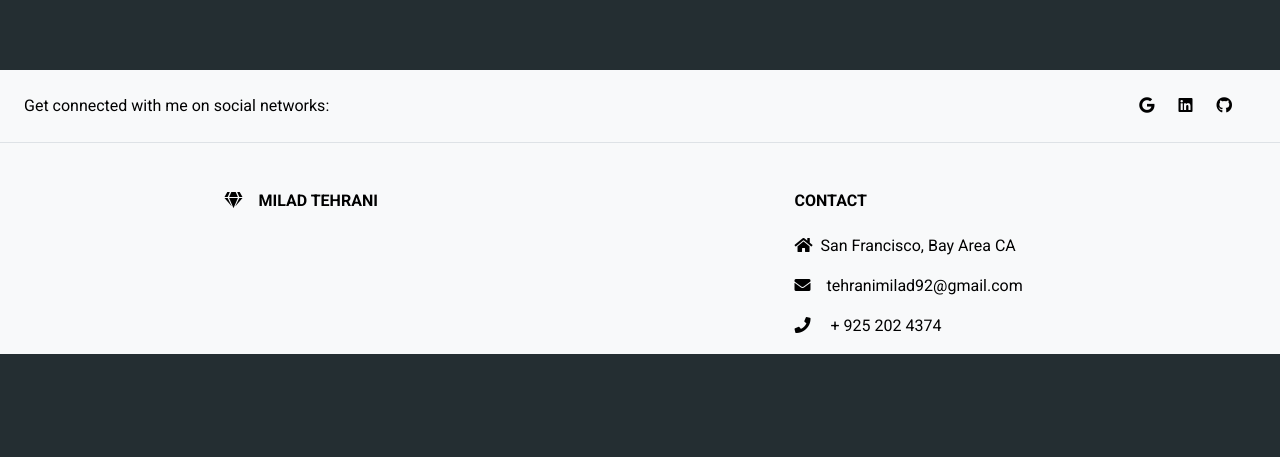
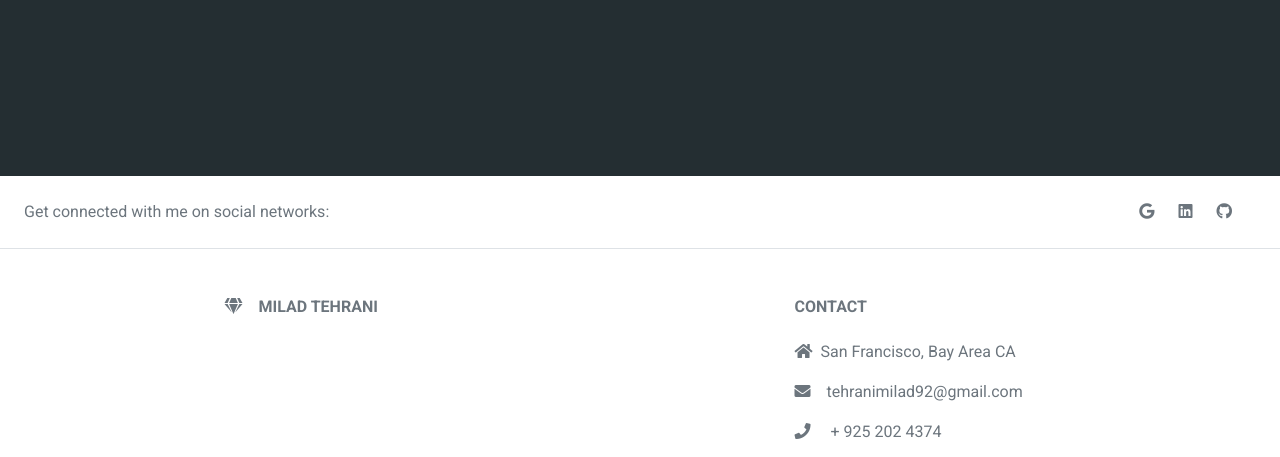
Before and after one commit to tehranimilad/Portfolio.v3, a React (Create React App) app in the folder frontend/: page / in a window 1280 px wide. Shown: the part 1637-2094 px from the top of the page. Before the commit the page ends 1991 px from the top, so only its background shows below. Built offline with nearby package versions, Linux system fonts and the light colour scheme.

Commit message:
optimized navbar for mobile users

```diff
--- /dev/null
+++ b/frontend/src/components/footer/footer.css
@@ -0,0 +1,3 @@
+.footerDiv{
+    margin-top:500px;
+}
--- a/frontend/src/components/footer/index.js
+++ b/frontend/src/components/footer/index.js
@@ -4,8 +4,9 @@ import { MDBFooter, MDBContainer, MDBRow, MDBCol, MDBIcon } from 'mdb-react-ui-k
 function Footer() {
 
     return(
-        <MDBFooter bgColor='light' className='text-center text-lg-start text-black'>
-            <section className='d-flex justify-content-center justify-content-lg-between p-4 border-bottom'>
+        <div className="footerDiv">
+        <footer class="text-center text-lg-start bg-white text-muted" fixed-bottom>
+            <section class="d-flex justify-content-center justify-content-lg-between p-4 border-bottom">
                 <div className='me-5 d-none d-lg-block'>
                 <span>Get connected with me on social networks:</span>
                 </div>
@@ -48,7 +49,8 @@ function Footer() {
                 </MDBRow>
                 </MDBContainer>
             </section>
-            </MDBFooter>
+            </footer>
+            </div>
     );
 }
 
--- a/frontend/src/components/nav/index.js
+++ b/frontend/src/components/nav/index.js
@@ -3,7 +3,8 @@ import {MDBContainer,MDBNavbar,MDBNavbarBrand,MDBNavbarNav,MDBNavbarLink,} from
 
 function Nav() {
   return (
-    <MDBNavbar className="navTop" fixed='top' expand='lg'light bgColor='light'>
+    <nav class="navbar navbar-expand-lg navbar-light bg-light">
+        <div class="collapse navbar-collapse" id="navbarNav"></div>
       <MDBContainer fluid>
         <MDBNavbarBrand>Milad Tehrani</MDBNavbarBrand>
           <MDBNavbarNav>
@@ -13,7 +14,7 @@ function Nav() {
             <MDBNavbarLink aria-current='page' href='https://docs.google.com/document/d/1TKMFQ6sR580VwZ-Xmw47L4l11jQ1oLBa0Fa7631GEz8/edit?usp=sharing' target="blank">Resume</MDBNavbarLink>
           </MDBNavbarNav>
       </MDBContainer>
-    </MDBNavbar>
+    </nav>
   );
 }
 
--- a/frontend/src/index.css
+++ b/frontend/src/index.css
@@ -3,7 +3,10 @@ body {
   font-family: Roboto, Helvetica, Arial, sans-serif;
   -webkit-font-smoothing: antialiased;
   -moz-osx-font-smoothing: grayscale;
+  overflow: visible;
 }
+
+f
 
 code {
   font-family: source-code-pro, Menlo, Monaco, Consolas, 'Courier New',
--- a/frontend/src/pages/Projects/index.css
+++ b/frontend/src/pages/Projects/index.css
@@ -1,7 +1,8 @@
 .projectDiv {
     height: 100vh;
-    background-size: cover;
+    /* background-size: cover; */
     padding-top:70px;
+    margin-bottom: 50px;
 }
 
 .projectHeader{
```
